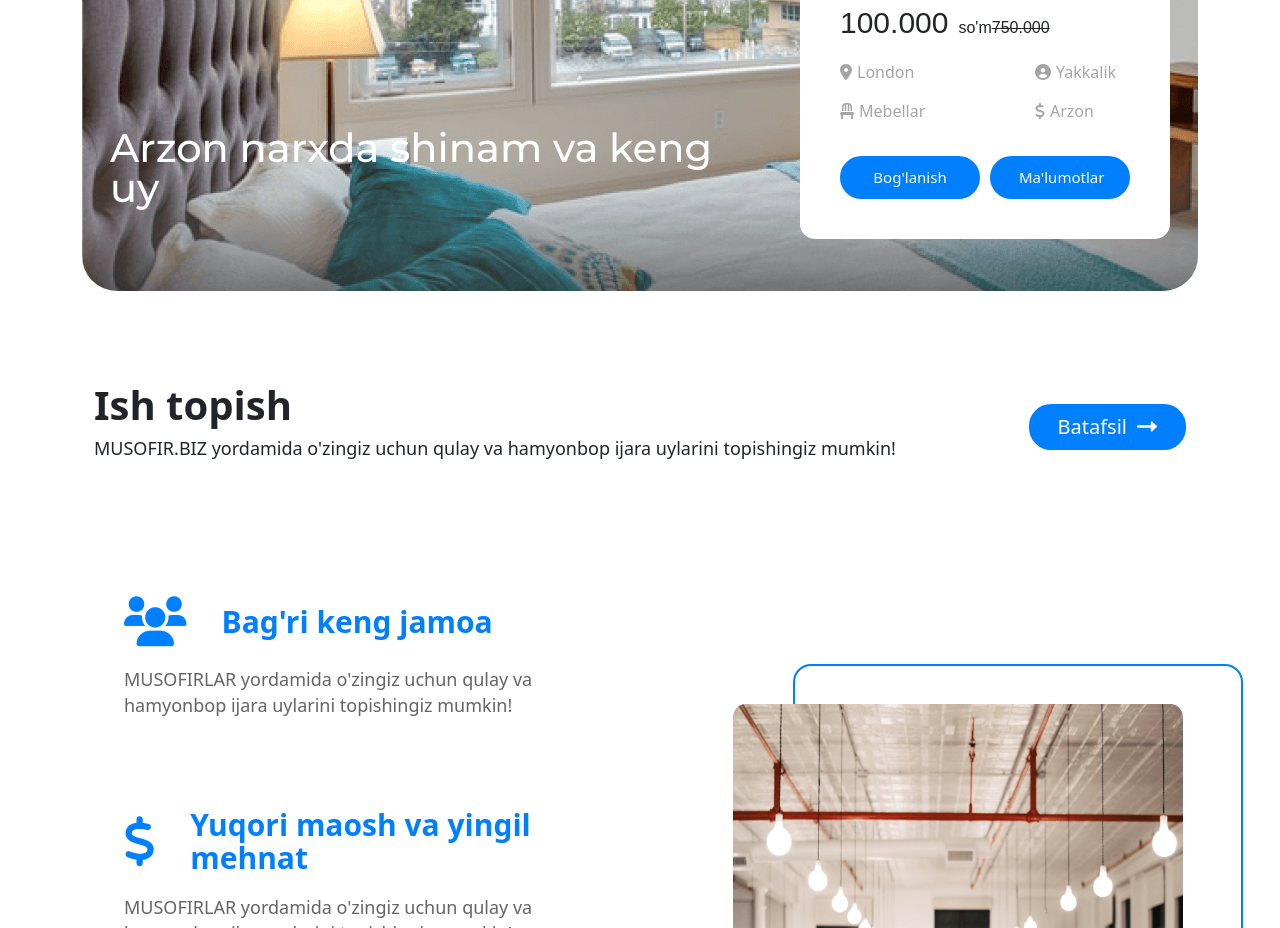
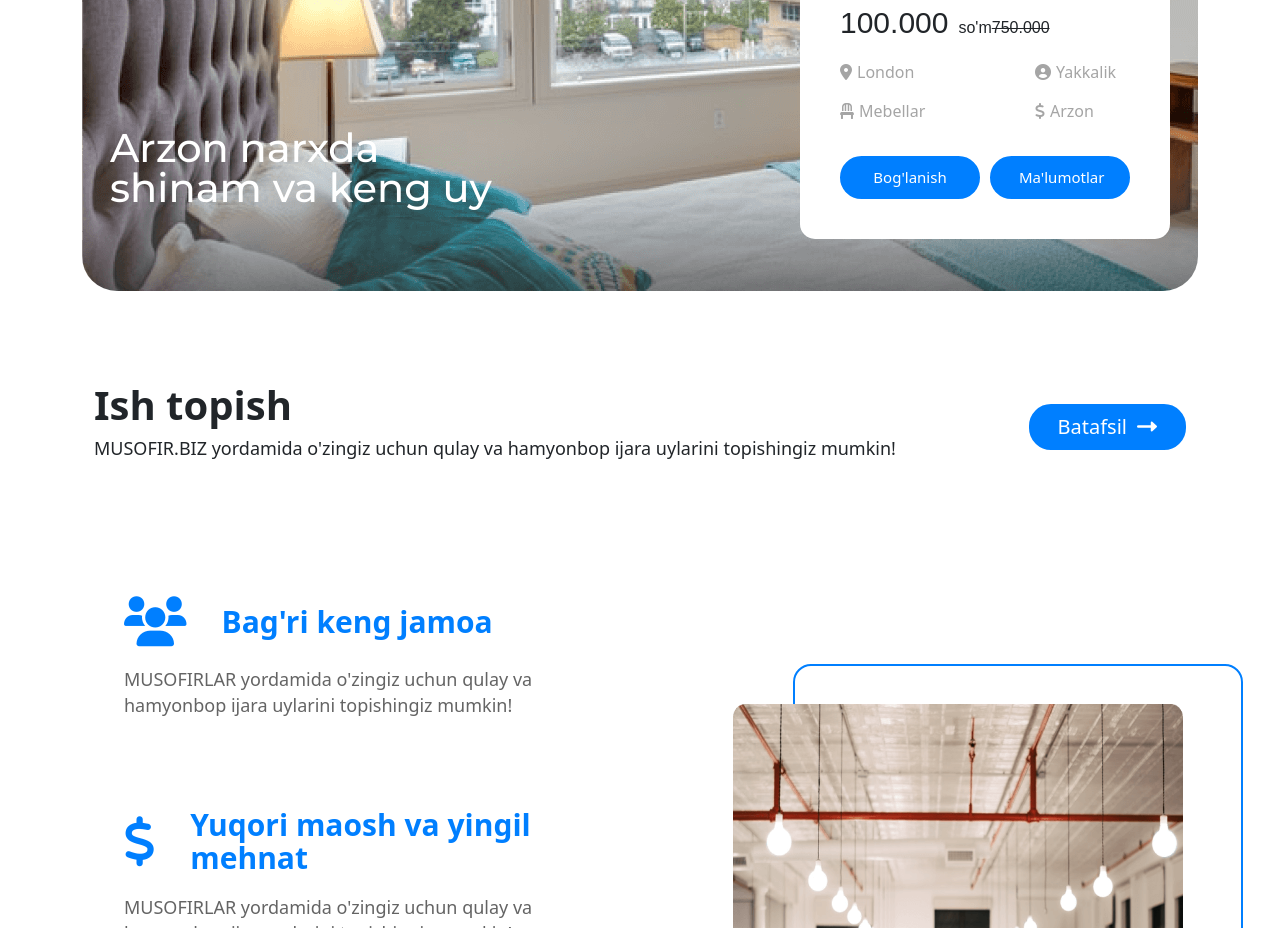
Before and after one commit to Milliy-Dasturchilar/musofirlar.frontend, a React (Create React App) app: page / in a window 1280 px wide. Shown: the part 1080-2008 px from the top of the page. Built offline with nearby package versions, Linux system fonts and the light colour scheme.

Commit message:
change maincard and job companent

```diff
--- a/src/components/main-card/MainCard.js
+++ b/src/components/main-card/MainCard.js
@@ -4,6 +4,7 @@ import MainCardBottom from "./MainCardBottom";
 
 class MainCard extends React.Component {
   render() {
+    const a = <div>Arzon narxda <br/> shinam va keng uy</div>
     return (
       <div>
         <section className="container">
@@ -13,7 +14,7 @@ class MainCard extends React.Component {
               "MUSOFIRLAR.UZ yordamida o'zingiz uchun qulay va hamyonbop ijara uylarinitopishingiz mumkin!"
             }
           />
-<MainCardBottom mainCardTitle={"Arzon narxda shinam va keng uy"}/>
+<MainCardBottom mainCardTitle={a}/>
 
         </section>
       </div>
--- a/src/pages/job/Job.js
+++ b/src/pages/job/Job.js
@@ -10,12 +10,13 @@ import MainCardBottom from "../../components/main-card/MainCardBottom";
 class Job extends React.PureComponent {
 
     render() {
+      const a =<div>Ko’proq imkoniyatga <br/>ega kasblarga erishing</div>
         return (
             <div>
               <HeadHeader strongText={"ISH TOPISH"}/>
               <InputLocation/>
               <JobImages imagesTitle={"Qidiruv natijalari"}/>
-              <MainCardBottom  mainCardTitle={"Ko’proq imkoniyatga ega kasblarga erishing"}/>
+              <MainCardBottom  mainCardTitle={a}/>
               <JobImages />
               <JobImages />
               <JobImages />
```
